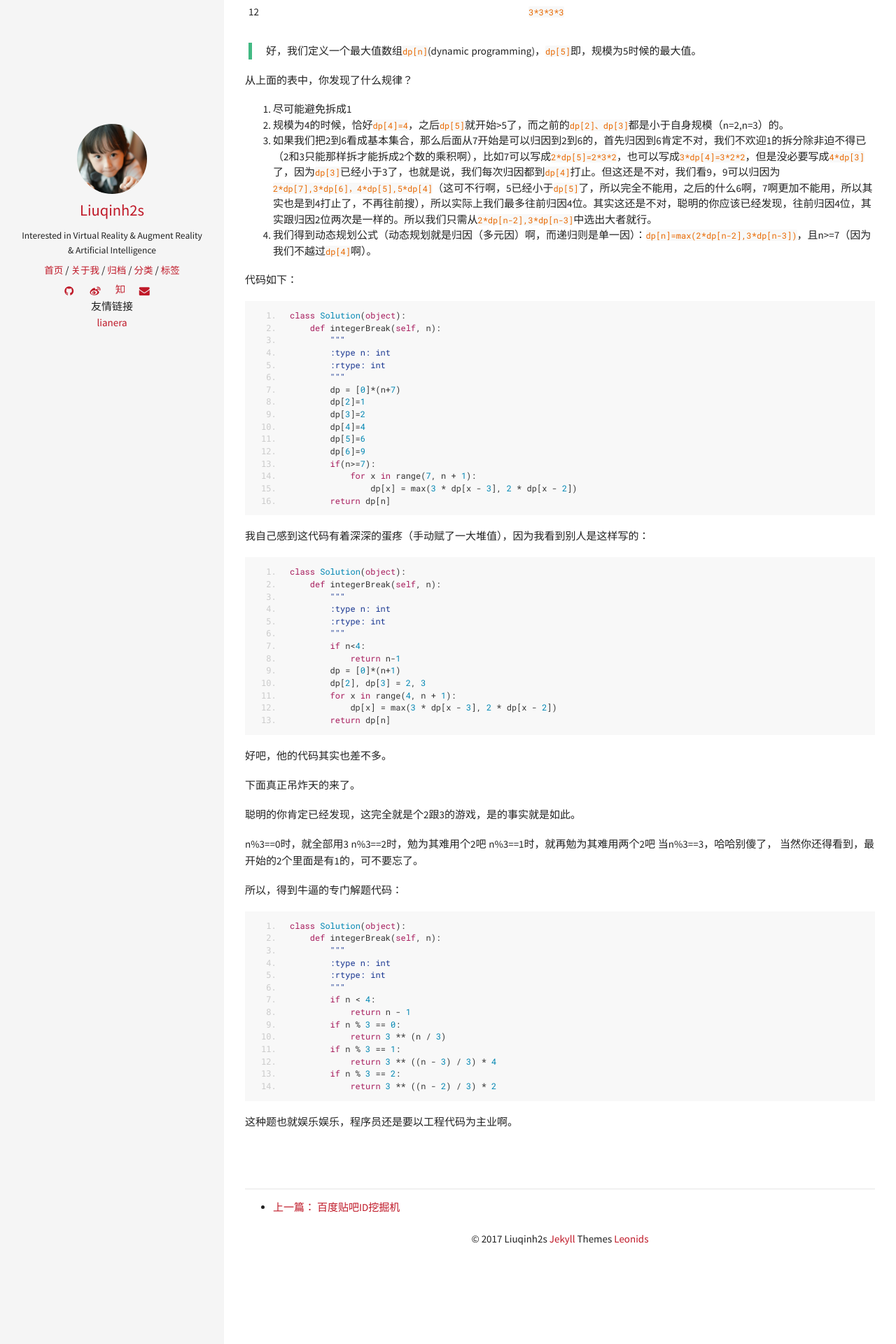
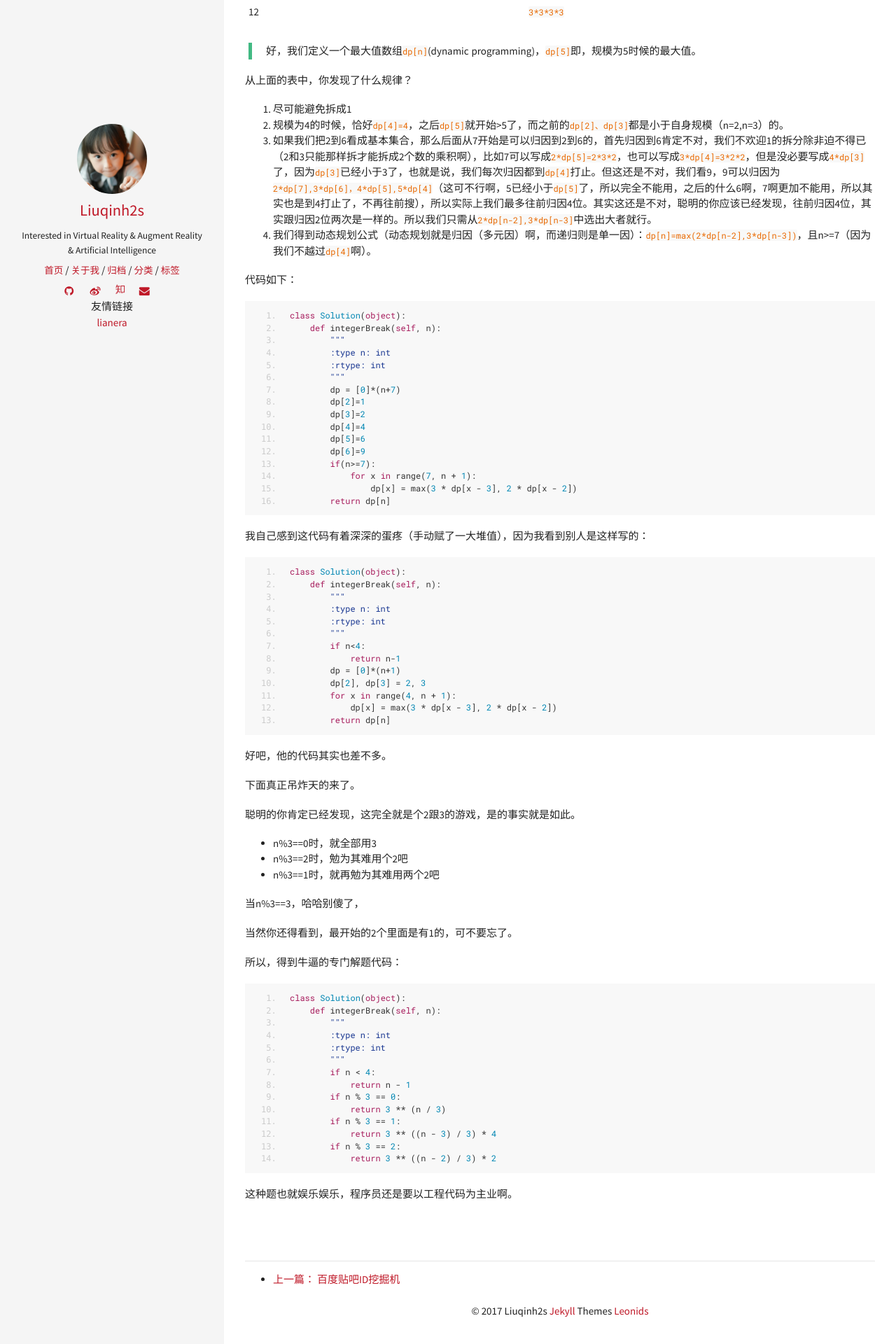
Before and after one commit to transcendtron/liuqinh2s.github.io, a Jekyll site: the page built from _posts/2017-1-13-leetcode讲解.md, in a window 1280 px wide. Shown: the part 1201-3121 px from the top of the page at 70% size. Built offline with Jekyll 4.4.1, drawn with Linux system fonts in a browser that asks for light colours; comment, search, counter and statistics services are not loaded.

Commit message:
add leetcode题解

```diff
--- a/_posts/2017-1-13-leetcode讲解.md
+++ b/_posts/2017-1-13-leetcode讲解.md
@@ -92,10 +92,12 @@ class Solution(object):
 
 聪明的你肯定已经发现，这完全就是个2跟3的游戏，是的事实就是如此。
 
-n%3==0时，就全部用3
-n%3==2时，勉为其难用个2吧
-n%3==1时，就再勉为其难用两个2吧
+- n%3==0时，就全部用3
+- n%3==2时，勉为其难用个2吧
+- n%3==1时，就再勉为其难用两个2吧
+
 当n%3==3，哈哈别傻了，
+
 当然你还得看到，最开始的2个里面是有1的，可不要忘了。
 
 所以，得到牛逼的专门解题代码：
```
